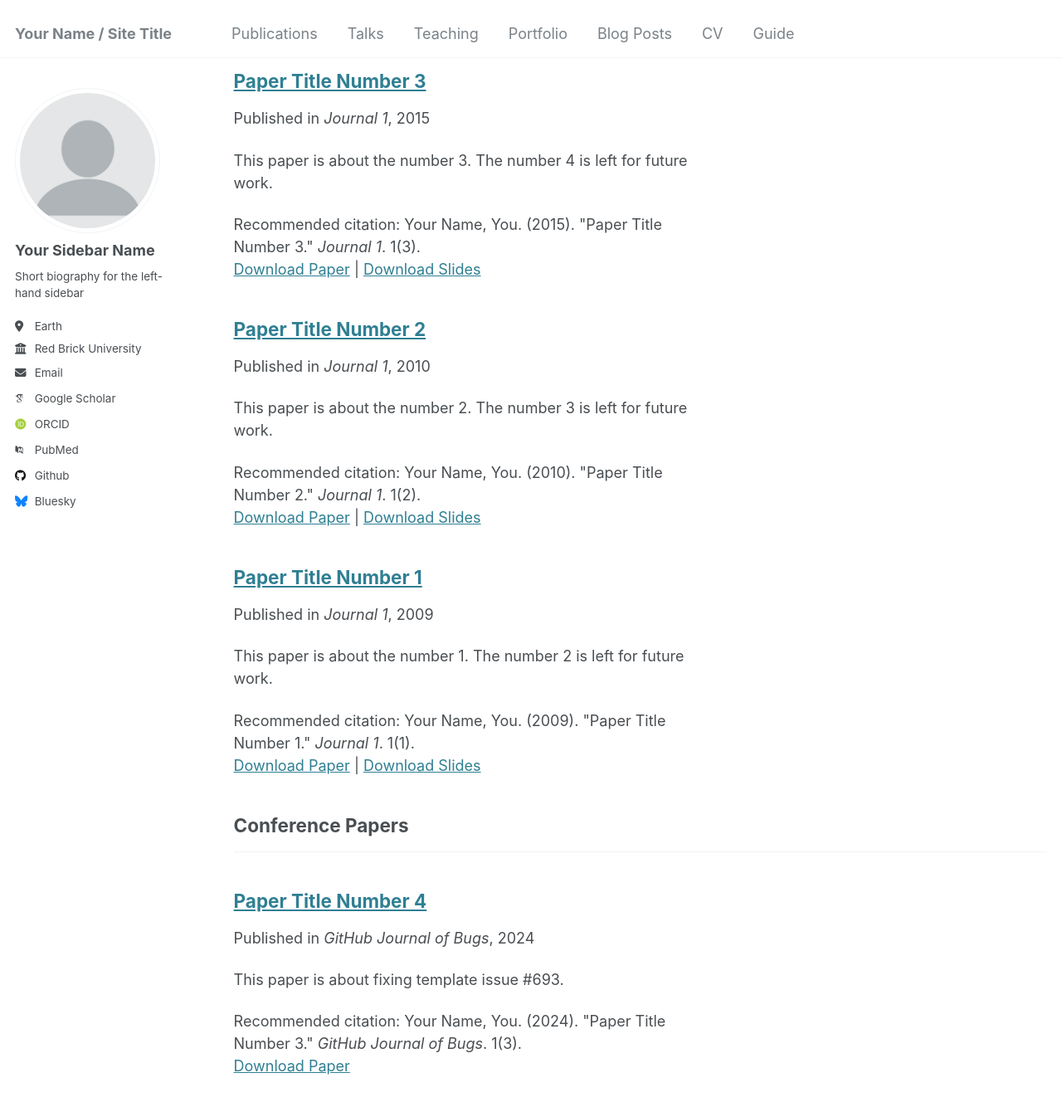
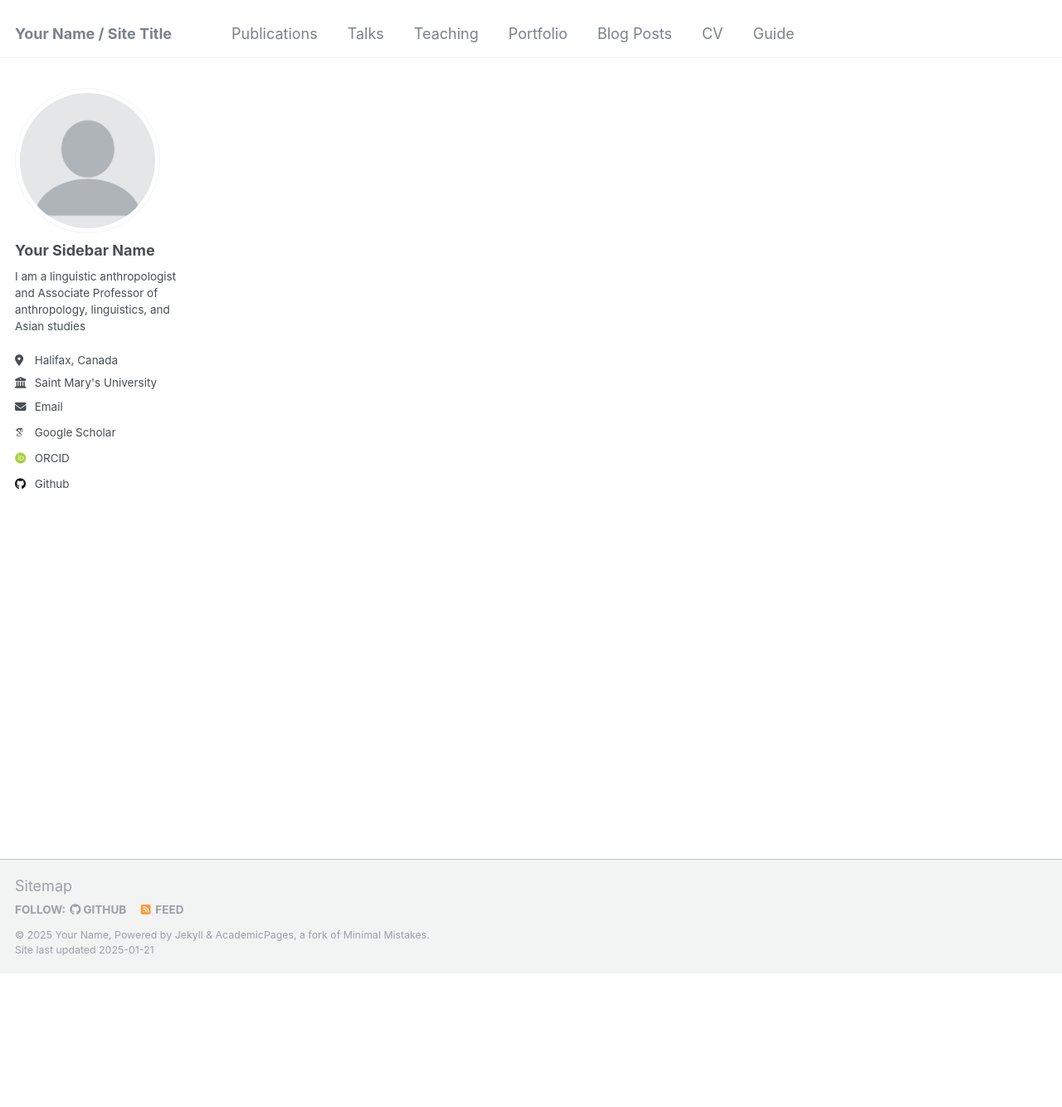
Before and after one commit to Ehenryanthro/erichenry.github.io, a Jekyll site: the page built from _pages/publications.html, in a window 1280 px wide and 1400 px high, scrolled down 227 px. Shown: the top 1334 px of the window at 83% size. Built offline with Jekyll 4.4.1, drawn with Linux system fonts in a browser that asks for light colours; some web fonts are replaced.

Commit message:
Update _config.yml

```diff
--- a/_config.yml
+++ b/_config.yml
@@ -24,19 +24,19 @@ author:
   avatar           : "profile.png"
   name             : "Your Sidebar Name"
   pronouns         : # example: "she/her"
-  bio              : "Short biography for the left-hand sidebar"
-  location         : "Earth"
-  employer         : "Red Brick University"
+  bio              : "I am a linguistic anthropologist and Associate Professor of anthropology, linguistics, and Asian studies"
+  location         : "Halifax, Canada"
+  employer         : "Saint Mary's University"
   uri              : # URL
-  email            : "none@example.org"
+  email            : "eric.henry@smu.ca"
 
   # Academic websites
   arxiv            : # URL - Update with the correct link to your profile
-  googlescholar    : "https://scholar.google.com/citations?user=PS_CX0AAAAAJ"
+  googlescholar    : "https://scholar.google.ca/citations?user=3EM81j4AAAAJ&hl=en"
   impactstory      : # URL
   orcid            : "http://orcid.org/yourorcidurl"
   semantic         : # URL
-  pubmed           : "https://www.ncbi.nlm.nih.gov/pubmed/?term=john+snow"
+  pubmed           :
   researchgate     : # URL
   scopus           : # URL
 
@@ -49,7 +49,7 @@ author:
   stackoverflow    : # User number or user number and name (i.e., use "1" or "1/jeff-atwood")
 
   # Social media
-  bluesky          : "bsky.app" # Replace this with you Bluesky username
+  bluesky          : # Replace this with you Bluesky username
   facebook         : # Username
   flickr           : # Username
   foursquare       : # Username
@@ -76,12 +76,12 @@ author:
 
 # Publication Category - The following the list of publication categories and their headings
 publication_category:
-  books:
-    title: 'Books'
-  manuscripts:
-    title: 'Journal Articles'
-  conferences:
-    title: 'Conference Papers'
+  publications:
+    title: 'Publications'
+  teaching:
+    title: 'Teaching'
+  media:
+    title: 'Public Anthropology and Media'
 
 # Site Settings
 teaser                   :  # filename of teaser fallback teaser image placed in /images/, .e.g. "500x300.png"
```
